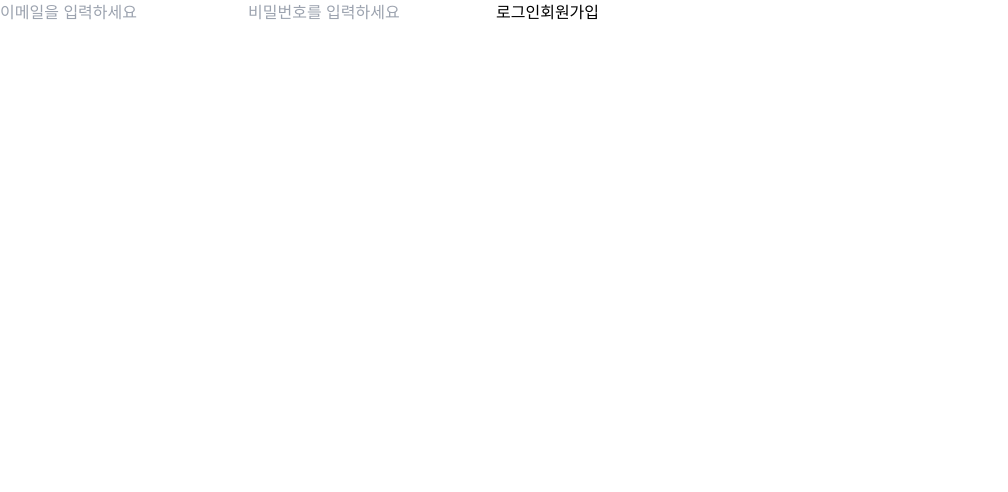
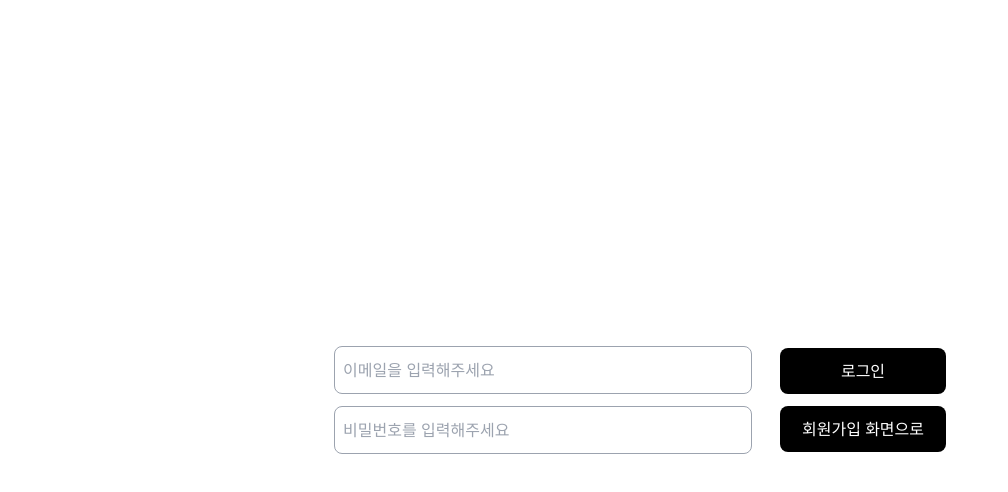
Before and after one commit to seank021/knitter, a React (Create React App) app: page /login in a window 1280 px wide. Shown: the top 492 px of the page, without its empty margins (0-1008 px from the left). Built offline with nearby package versions, Linux system fonts and the light colour scheme; no server answers.

Commit message:
style: input, button

```diff
--- /dev/null
+++ b/src/App.css
@@ -0,0 +1,14 @@
+.app {
+    margin: 0 auto;
+}
+
+.center-screen-80 {
+    display: flex;
+    flex-direction: column;
+    gap: 1rem;
+    justify-content: center;
+    align-items: center;
+    width: 80%;
+    margin: 0 auto;
+    height: 100vh;
+}
--- a/src/components/button.jsx
+++ b/src/components/button.jsx
@@ -0,0 +1,11 @@
+import React from "react";
+
+export const Button = ({ onClick, bgColor, children }) => {
+    return (
+        <div onClick={onClick} className={`p-2 rounded-lg cursor-pointer bg-black hover:bg-gray-700`}>
+            <button className="btn w-[150px] h-[30px] text-white font-medium">
+                {children}
+            </button>
+        </div>
+    )
+}
--- /dev/null
+++ b/src/components/input.jsx
@@ -0,0 +1,15 @@
+import React from "react";
+
+export const TextInput = ({ type, placeholder, value, onChange }) => {
+    return (
+        <div className="p-2 rounded-lg border border-gray-400">
+            <input
+                type={type}
+                placeholder={placeholder}
+                value={value}
+                onChange={onChange}
+                className="w-[400px] h-[30px] border-none outline-none"
+            />
+        </div>
+    )
+}
--- a/src/routes/login/pages/login.jsx
+++ b/src/routes/login/pages/login.jsx
@@ -2,6 +2,9 @@ import React, { useState, useEffect } from "react";
 import { useNavigate } from "react-router-dom";
 import { firebaseAuth, signInWithEmailAndPassword } from "../../../firebase";
 import { setPersistence, browserSessionPersistence } from "firebase/auth";
+import { TextInput } from "../../../components/input";
+import { Button } from "../../../components/button";
+import "../../../app.css";
 
 export const Login = () => {
     const navigate = useNavigate();
@@ -35,23 +38,28 @@ export const Login = () => {
     }
 
     return (
-        <div>
-            <input
+        <div className="center-screen-80">
+            <div className="flex flex-row justify-center items-center gap-7">
+                <div className="flex flex-col justify-center items-center gap-3">
+                    <TextInput
                         type="email"
-                placeholder="이메일을 입력하세요"
+                        placeholder="이메일을 입력해주세요"
                         value={email}
                         onChange={(e) => setEmail(e.target.value)}
                     />
-            <input
+                    <TextInput
                         type="password"
-                placeholder="비밀번호를 입력하세요"
+                        placeholder="비밀번호를 입력해주세요"
                         security="true"
                         value={password}
                         onChange={(e) => setPassword(e.target.value)}
                     />
-            <button onClick={onLogin}>로그인</button>
-
-            <button onClick={onSignup}>회원가입</button>
+                </div>
+                <div className="flex flex-col justify-center items-center gap-3">
+                    <Button onClick={onLogin}>로그인</Button>
+                    <Button onClick={onSignup}>회원가입 화면으로</Button>
+                </div>
+            </div>
         </div>
     );
 };
--- a/src/routes/login/pages/signup.jsx
+++ b/src/routes/login/pages/signup.jsx
@@ -1,7 +1,12 @@
 import React, { useState, useEffect } from "react";
+import { useNavigate } from "react-router-dom";
 import { firebaseAuth, createUserWithEmailAndPassword } from "../../../firebase";
+import { TextInput } from "../../../components/input";
+import { Button } from "../../../components/button";
+import "../../../app.css";
 
 export const Signup = () => {
+    const navigate = useNavigate();
     const isLoggedIn = sessionStorage.getItem("firebase:authUser:" + process.env.REACT_APP_API_KEY + ":[DEFAULT]");
     useEffect(() => {
         if (isLoggedIn) {
@@ -13,7 +18,11 @@ export const Signup = () => {
     const [password, setPassword] = useState("");
     const [passwordCheck, setPasswordCheck] = useState("");
 
-    const onSubmit = async (e) => {
+    const onLogin = () => {
+        navigate("/login");
+    }
+
+    const onSignup = async (e) => {
         e.preventDefault();
 
         if (password !== passwordCheck) {
@@ -42,29 +51,35 @@ export const Signup = () => {
     }
 
     return (
-        <div>
-            <input
+        <div className="center-screen-80">
+            <div className="flex flex-row justify-center items-center gap-7">
+                <div className="flex flex-col justify-center items-center gap-3">
+                    <TextInput
                         type="email"
                         placeholder="이메일을 입력해주세요"
                         value={email}
                         onChange={(e) => setEmail(e.target.value)}
                     />
-            <input
+                    <TextInput
                         type="password"
                         placeholder="비밀번호를 입력해주세요"
                         security="true"
                         value={password}
                         onChange={(e) => setPassword(e.target.value)}
                     />
-            <input
+                    <TextInput
                         type="password"
                         placeholder="비밀번호를 다시 입력해주세요"
                         security="true"
                         value={passwordCheck}
                         onChange={(e) => setPasswordCheck(e.target.value)}
                     />
-
-            <button onClick={onSubmit}>회원가입</button>
+                </div>
+                <div className="flex flex-col justify-center items-center gap-3">
+                    <Button onClick={onSignup}>회원가입</Button>
+                    <Button onClick={onLogin}>로그인 화면으로</Button>
+                </div>
+            </div>
         </div>
     );
 };
```
Lines whose indentation alone changed are shown as unchanged.
